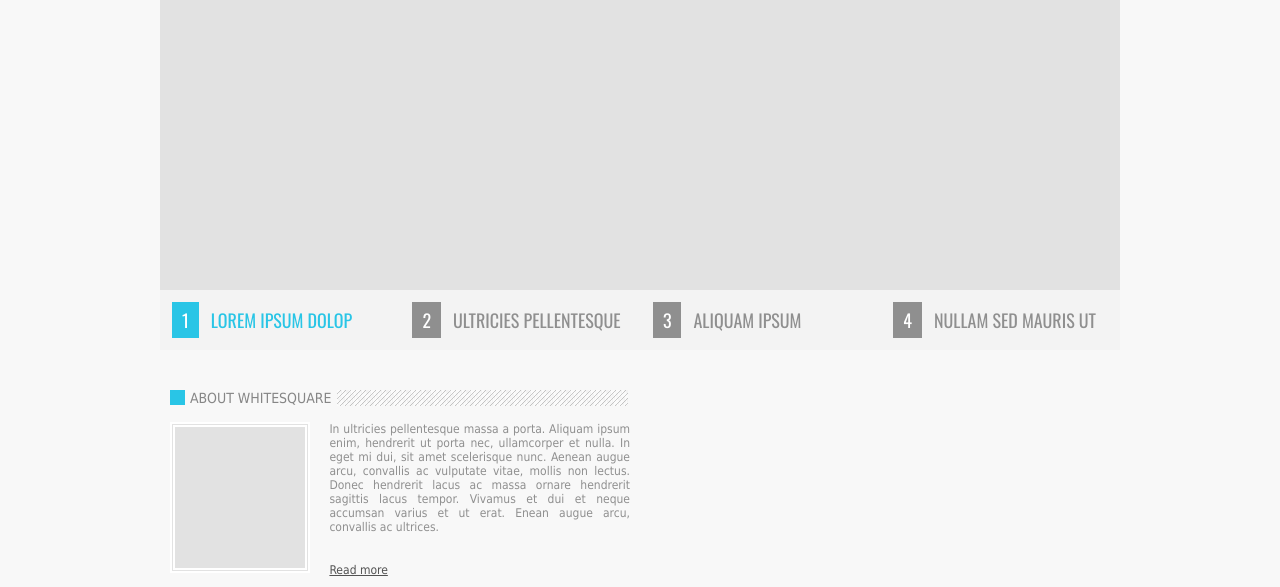
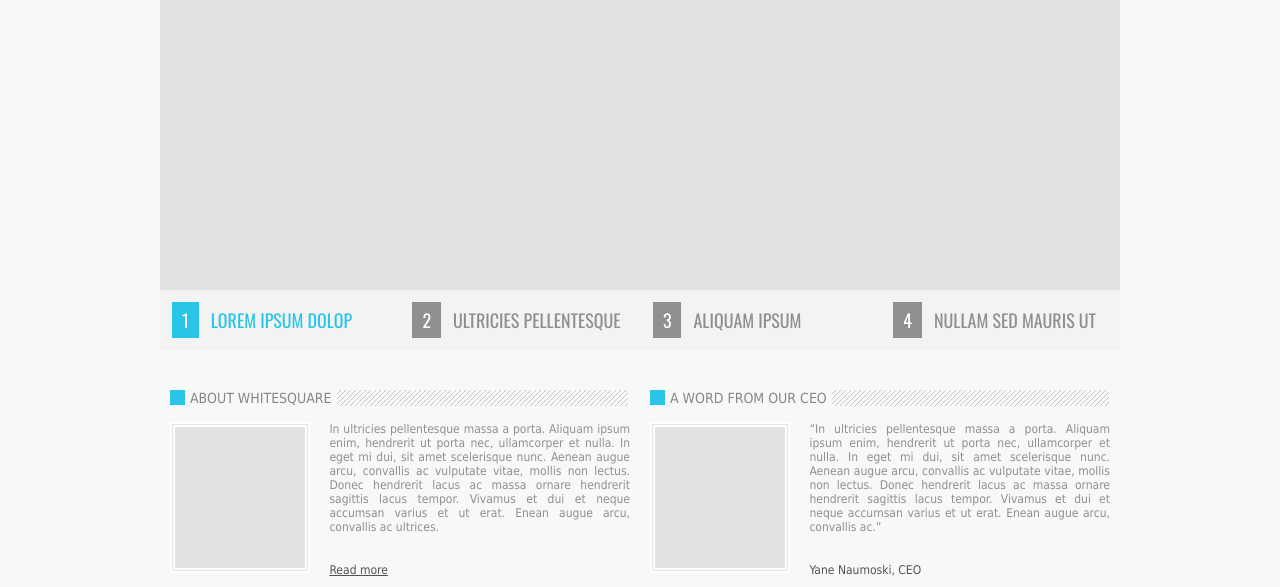
Before and after one commit to butyrd/Whitesquare_Home, a plain HTML site: page index.html in a window 1280 px wide. Shown: the part 262-849 px from the top of the page. Drawn offline with nearby package versions, Linux system fonts and the light colour scheme.

Commit message:
second_card

```diff
--- a/index.html
+++ b/index.html
@@ -85,8 +85,29 @@
                         <div class="card-descripton"><a href="">Read more</a></div>
                     </div>
                 </div>
+            </div> <!-- /карточка -->
 
+
+            <div class="card"> <!-- карточка -->
+
+                <div class="card-hadder"> <!-- заголовок карточки -->
+                    <div class="card-marker"></div>
+                    <div class="card-title">a word from OUR ceo</div>
+                    <div class="card-texture-1"></div>
+                </div> <!-- /заголовок карточки -->
+
+                <div class="card-info">
+                    <div class="card-photo"></div>
+                    <div class="card-direction">
+                        <div class="card-text">
+                            “In ultricies pellentesque massa a porta. Aliquam ipsum enim, hendrerit ut porta nec, ullamcorper et nulla. In eget mi dui, sit amet scelerisque nunc. Aenean augue arcu, convallis ac vulputate vitae, mollis non lectus. Donec hendrerit lacus ac massa ornare hendrerit sagittis lacus tempor. Vivamus et dui et neque accumsan varius et ut erat. Enean augue arcu, convallis ac.”
+                        </div>
+                        <div class="card-descripton">Yane Naumoski, CEO</div>
+                    </div>
+                </div>
             </div> <!-- /карточка -->
+
+
         </div> <!-- /контейнер для карточек -->
 
     </div> <!-- /блок контента -->
--- a/styles.css
+++ b/styles.css
@@ -188,6 +188,15 @@ blockquote cite {
     background-image: url(images/h1-bg.png);
     /* background-repeat: no-repeat; */
 }
+
+.card-texture-1 {
+    padding-left: 5px;
+    width: 272px;
+    height: 16px;
+
+    background-image: url(images/h1-bg.png);
+    /* background-repeat: no-repeat; */
+}
 /* /card-hadder */
 
 /* card-info */
@@ -214,6 +223,7 @@ blockquote cite {
 
 .card-descripton {
     margin-top: 29px;
+    color: #525252;
 }
 
 .card-descripton a {
```
